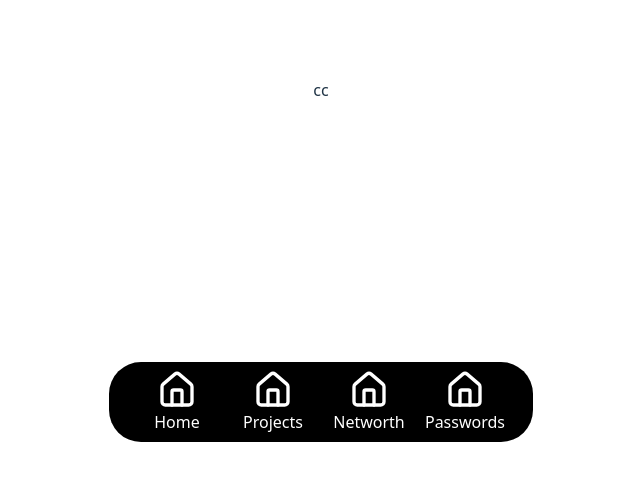
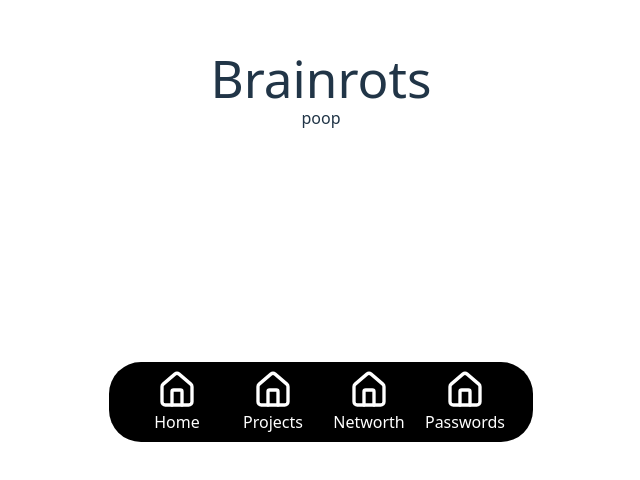
Before and after one commit to MrMolian/Portfolio, a React app in the folder frontend/: page /projects/brainrots in a window 1280 px wide. Shown: the part 310-790 px from the top of the page, without its empty margins (319-959 px from the left). Built offline with nearby package versions, Linux system fonts and the light colour scheme; the HTML template or start-up script is replaced by a standard one.

Commit message:
added projects

```diff
--- a/frontend/src/api/Projects.tsx
+++ b/frontend/src/api/Projects.tsx
@@ -1,17 +1,17 @@
-import axios from "axios";
-import { BASE_URL } from "../constants/ApiConstants";
+import { DECOY_PROJECT, DECOY_PROJECTS } from "../constants/ApiConstants";
 
-interface ProjectInfo {
+interface FetchProjectsOutput {
     name: string;
     id: string;
 }
+interface FetchProjectInfoOutput {
+    name: string;
+    description: string;
+}
 
-export function FetchProjects() {
-    return axios
-        .get<ProjectInfo[]>(BASE_URL + "/projects")
-        .then((res) => res.data)
-        .catch((error) => {
-            console.error(error);
-            return [];
-        });
+export function FetchProjects(): FetchProjectsOutput[] {
+    return DECOY_PROJECTS;
 }
+export function FetchProjectInfo(id: string): FetchProjectInfoOutput {
+    return DECOY_PROJECT[id as keyof typeof DECOY_PROJECT];
+}
--- /dev/null
+++ b/frontend/src/components/Thumbnail.tsx
@@ -0,0 +1,11 @@
+import { Link } from "react-router-dom"
+
+interface ThumbnailProps {
+    name: string,
+    redirection: string
+}
+export default function Thumbnail({name, redirection}: ThumbnailProps){
+    return <Link to={redirection}>
+            <p>{name}</p>
+        </Link>
+}
--- a/frontend/src/constants/ApiConstants.tsx
+++ b/frontend/src/constants/ApiConstants.tsx
@@ -1 +1,11 @@
-export const BASE_URL = "http://127.0.0.1"
+export const BASE_URL = "http://127.0.0.1";
+export const DECOY_PROJECTS = [
+    { name: "Overblend", id: "overblend" },
+    { name: "Tukko", id: "tukko" },
+    { name: "Brainrots", id: "brainrots" },
+];
+export const DECOY_PROJECT = {
+    overblend: { name: "Overblend", description: "poop" },
+    tukko: { name: "Tukko", description: "poop" },
+    brainrots: { name: "Brainrots", description: "poop" },
+};
--- a/frontend/src/pages/Passwords.tsx
+++ b/frontend/src/pages/Passwords.tsx
@@ -1,3 +1,3 @@
 export default function Passwords(){
-    return <p>Projects</p>
+    return <p>Passwords</p>
 }
--- a/frontend/src/pages/Project.tsx
+++ b/frontend/src/pages/Project.tsx
@@ -1,4 +1,16 @@
+import { useParams } from "react-router-dom";
+import { FetchProjectInfo } from "../api/Projects";
 
-export default function Project(){
-    return <p>cc</p>
+export default function Project() {
+    const { id } = useParams();
+
+    if (!id) {
+        return <div>Project ID is missing</div>;
+    }
+
+    const project = FetchProjectInfo(id);
+    return <div>
+        <h1>{project.name}</h1>
+        <h2>{project.description}</h2>
+    </div>
 }
--- a/frontend/src/pages/Projects.tsx
+++ b/frontend/src/pages/Projects.tsx
@@ -1,10 +1,11 @@
-/*import { FetchProjects } from "../api/Projects";*/
-
+import { FetchProjects } from "../api/Projects";
+import Thumbnail from "../components/Thumbnail";
+export function Project_Thumbnail(){}
 export default function Projects() {
-    {/*let Projects = FetchProjects();*/}
+    let Projects = FetchProjects();
     return (
         <>
-            <p>cc</p>
+            {Projects.map(({name, id}) => <Thumbnail name={name} redirection= {id}/> )}
         </>
     );
 }
```
